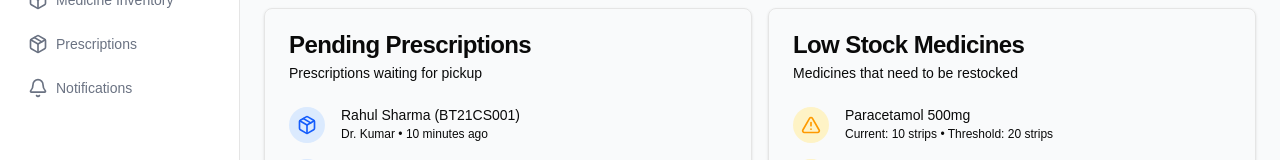
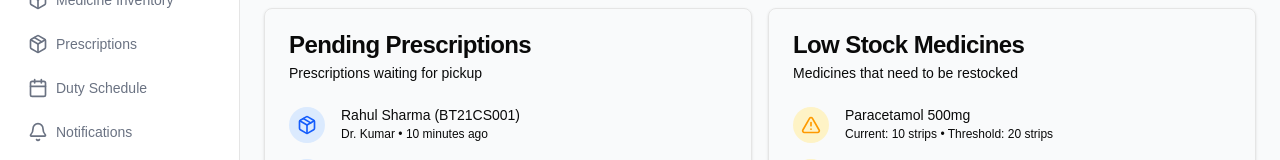
Before and after one commit to Trishita02/Swasth-MNNIT, a React (Vite) app in the folder frontend/: page /staff/dashboard in a window 1280 px wide. Shown: the part 230-390 px from the top of the page. Built offline with nearby package versions, Linux system fonts and the light colour scheme; sample sign-in values are in the browser's storage.

Commit message:
add duty schedule page in staff

```diff
--- a/frontend/src/App.jsx
+++ b/frontend/src/App.jsx
@@ -72,6 +72,7 @@ function App() {
             <Route path="patient-records/history/:id" element={<PatientHistory />} />
             <Route path="medicine-inventory" element={<MedicinesInventory />} />
             <Route path="prescriptions" element={<StaffPrescriptions />} />
+            <Route path="duty-schedule" element={<DutySchedule />} />
             <Route path="notifications" element={<StaffNotification />} />
           </Route>
         </Route>
--- a/frontend/src/pages/staff/StaffLayout.jsx
+++ b/frontend/src/pages/staff/StaffLayout.jsx
@@ -1,7 +1,7 @@
 import Sidebar from "../../components/layout/Sidebar"
 import MainContent from "../../components/layout/MainContent"
 import Header from "../../components/layout/Header"
-import { Bell, Home, Package, Settings, Users } from "lucide-react";
+import { Bell, Home, Package, Settings, Users, Calendar } from "lucide-react";
 import { Outlet } from "react-router-dom";
 
 function StaffDashboard(){
@@ -12,6 +12,7 @@ function StaffDashboard(){
         { title: "Patient Records", href: "patient-records", icon: <Users className="h-5 w-5" /> },
         { title: "Medicine Inventory", href: "medicine-inventory", icon: <Package className="h-5 w-5" /> },
         { title: "Prescriptions", href: "prescriptions", icon: <Package className="h-5 w-5" /> },
+        { title: "Duty Schedule", href: "duty-schedule", icon: <Calendar className="h-5 w-5" /> },
         { title: "Notifications", href: "notifications", icon: <Bell className="h-5 w-5" /> },
     ]
 
```
Also changed, not shown: 1 other file (tests, documents, lock files or other folders).
